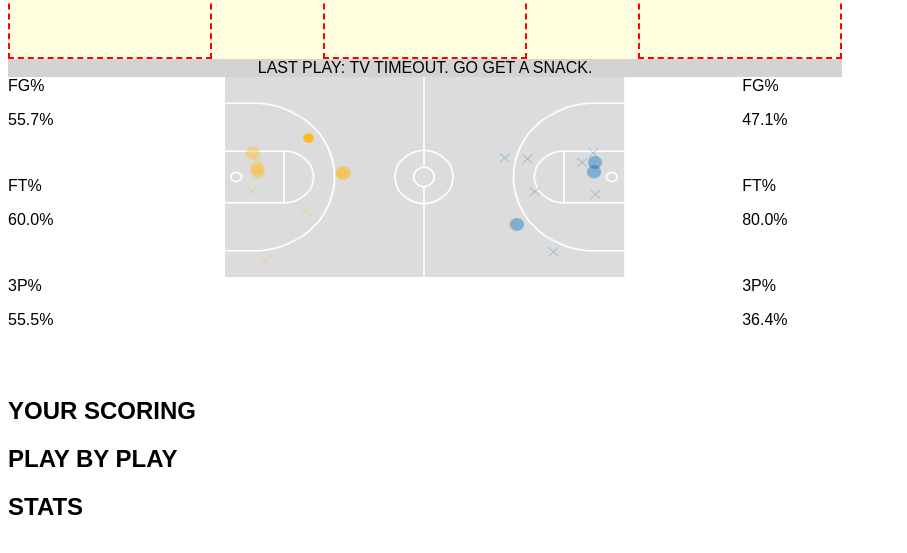
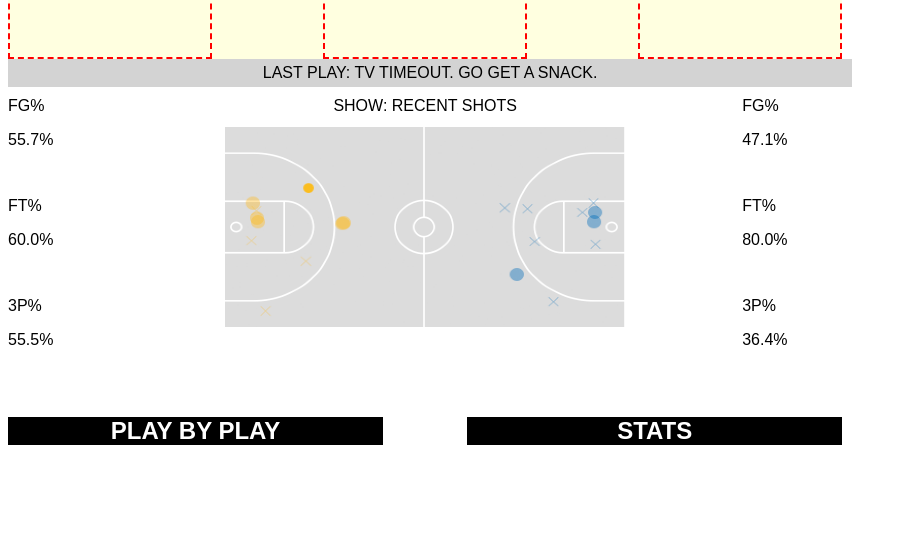
Before and after one commit to vrajpal/numberFire, a website: page app/index.html in a window 1280 px wide. Shown: the part 153-706 px from the top of the page, without its empty margins (0-907 px from the left). Drawn offline with Linux system fonts and the light colour scheme.

Commit message:
bottom boxes

```diff
--- a/app/index.html
+++ b/app/index.html
@@ -34,7 +34,9 @@
                 </div>
 
             </div>
-            <div class="chart"></div>
+            <div class="chart">
+                <span>SHOW: RECENT SHOTS</span>
+            </div>
             <div class="stats">
                 <div class="stat">
                     <span>FG%</span>
@@ -53,9 +55,9 @@
 
             </div>
         </div>
-        <div><h2>YOUR SCORING</h2></div>
-        <div><h2>PLAY BY PLAY</h2></div>
-        <div><h2>STATS</h2></div>
-
+        <div class="bottom-box-container">
+            <div class="box"><h2>PLAY BY PLAY</h2></div>
+            <div class="box"><h2>STATS</h2></div>
+        </div>
     </body>
 </html>
--- a/app/styles/app.scss
+++ b/app/styles/app.scss
@@ -27,6 +27,8 @@ body {
     width: 66%;
     background-color: lightgrey;
     text-align: center;
+    margin-bottom: 10px;
+    padding: 5px;
 }
 
 .stats {
@@ -42,7 +44,25 @@ body {
 .chart {
     background-image: url("../images/shotchart.png");
     width: 400px;
-    height: 200px;
+    height: 230px;
+    text-align: center;
     background-size: 400px 200px;
     background-repeat: no-repeat;
+    background-position-y: 30px;
 }
+
+.bottom-box-container {
+    display: flex;
+    flex-direction: row;
+    justify-content: space-between;
+    width: 66%;
+}
+
+.box {
+    width: 375;
+    text-align: center;
+    h2 {
+        background-color: black;
+        color: white;
+    }
+}
```
Also changed, not shown: dest/styles/app.css.
